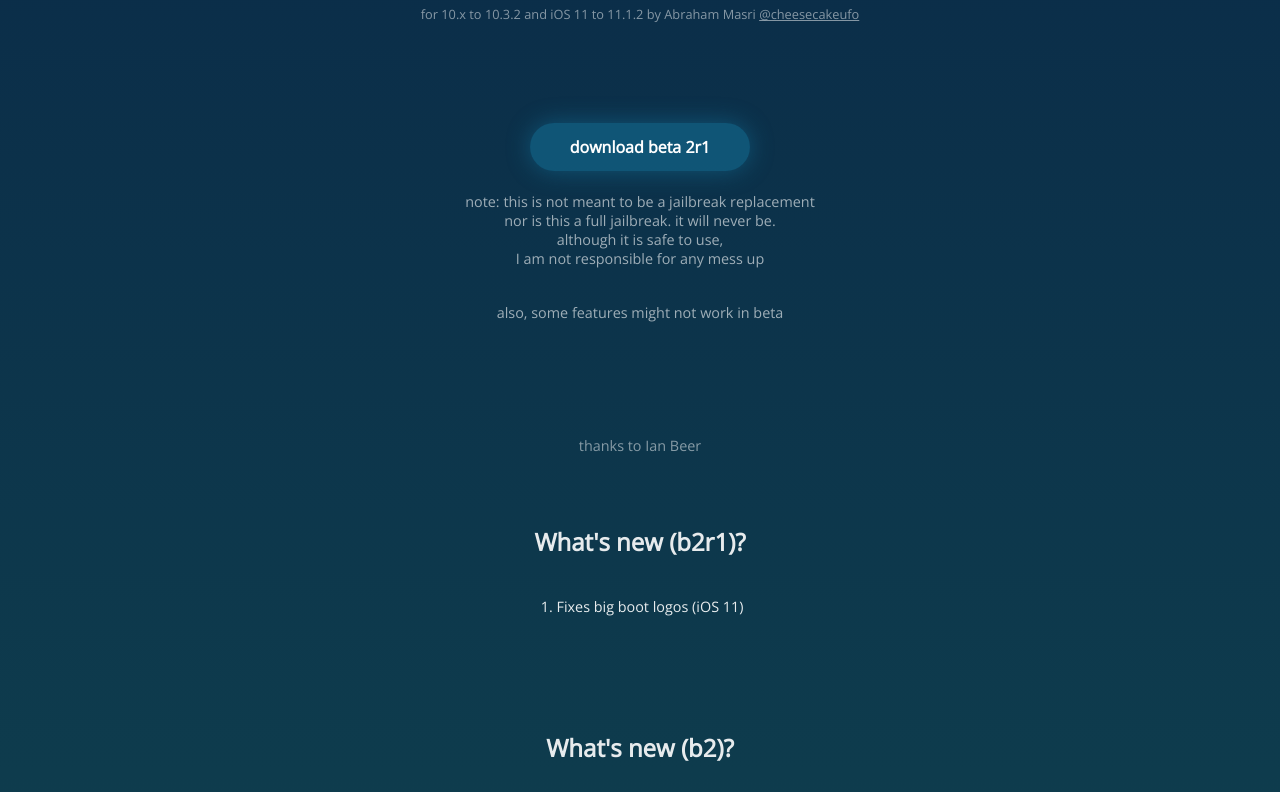
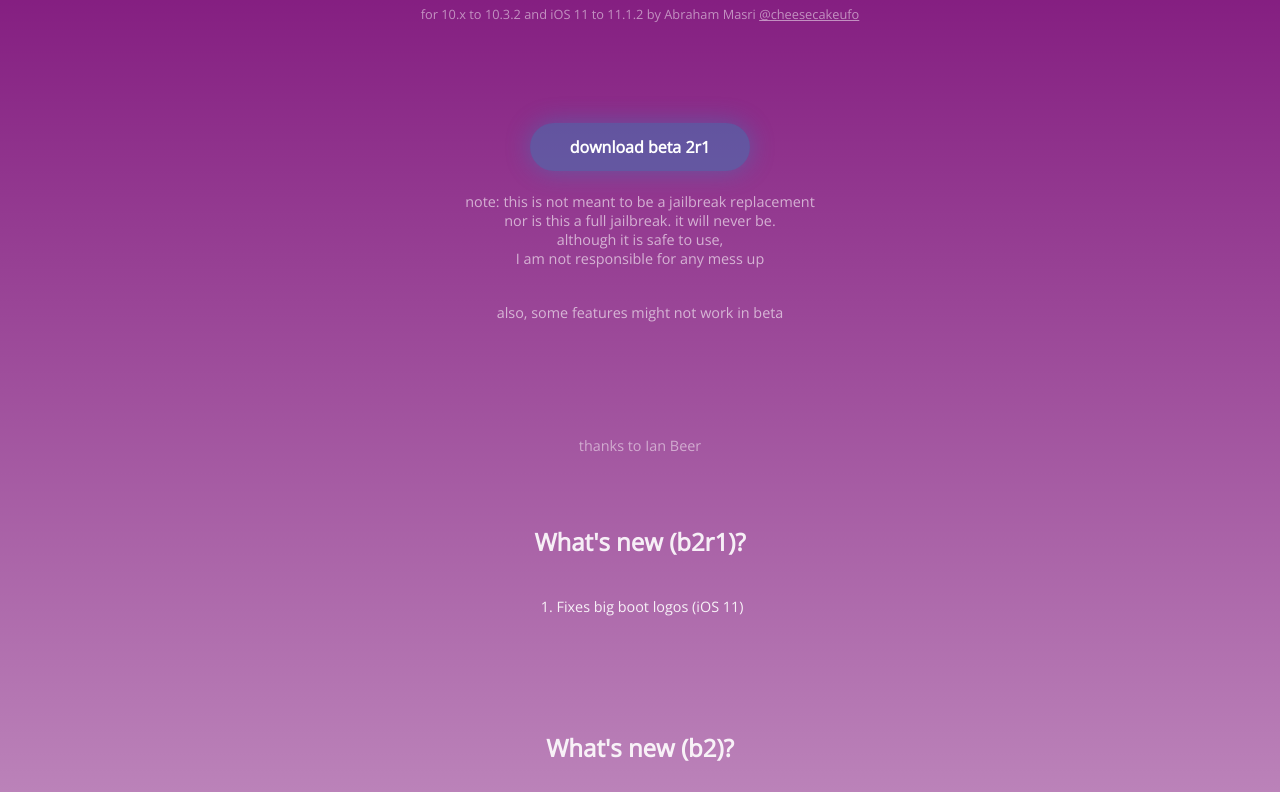
Before and after one commit to DevelopApple/Spring10b, a plain HTML site: page index.html in a window 1280 px wide. Shown: the part 245-1037 px from the top of the page. Drawn offline with nearby package versions, Linux system fonts and the light colour scheme.

Commit message:
Update index.html

```diff
--- a/index.html
+++ b/index.html
@@ -19,7 +19,7 @@
   <style>
 
     body {
-      background: linear-gradient(0deg, rgb(18,77, 82), rgb(10, 42, 72));
+      background: linear-gradient(0deg, rgb(116,0,112,0), rgb(116,0,112,1));
       color: white;
       font-family: 'Open Sans', sans-serif;
       font-weight: 300;
```
